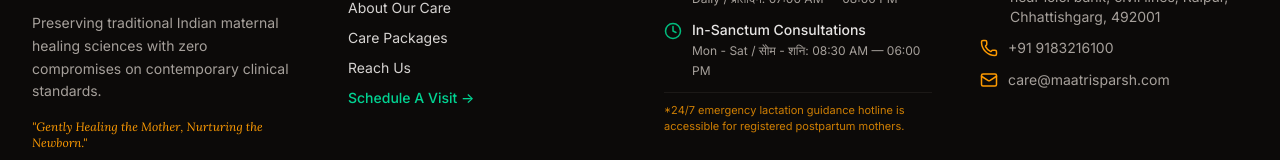
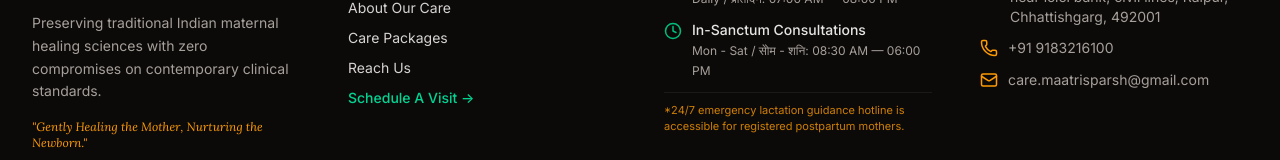
Before and after one commit to MaatriSparsh/MaatriSpa, a React (Vite) app: page / in a window 1280 px wide. Shown: the part 3794-3954 px from the top of the page. Built offline with nearby package versions, Linux system fonts and the light colour scheme; no server answers; the database is empty.

Commit message:
fix(footer): update customer support email address

```diff
--- a/src/components/Footer.tsx
+++ b/src/components/Footer.tsx
@@ -117,7 +117,7 @@ export default function Footer({ setActiveTab, onOpenBooking }: FooterProps) {
               </li>
               <li className="flex items-center space-x-2.5">
                 <Mail className="h-4.5 w-4.5 text-amber-500 shrink-0" />
-                <span className="break-all">care@maatrisparsh.com</span>
+                <span className="break-all">care.maatrisparsh@gmail.com</span>
               </li>
             </ul>
           </div>
```
